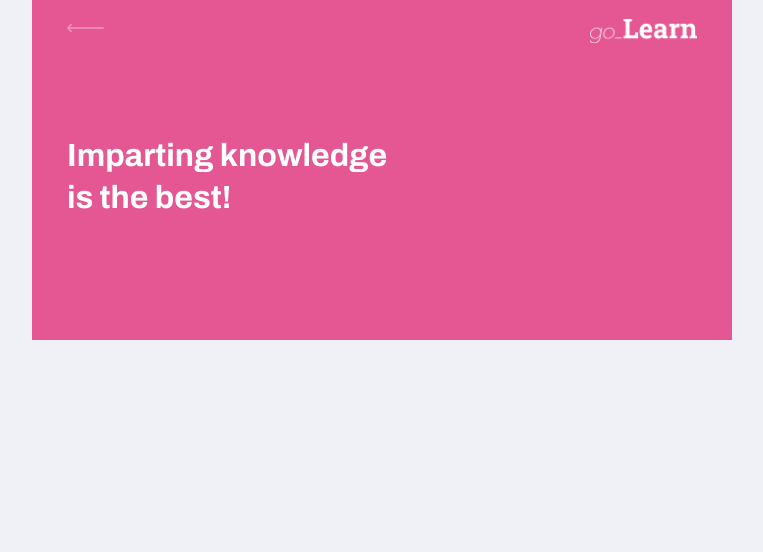
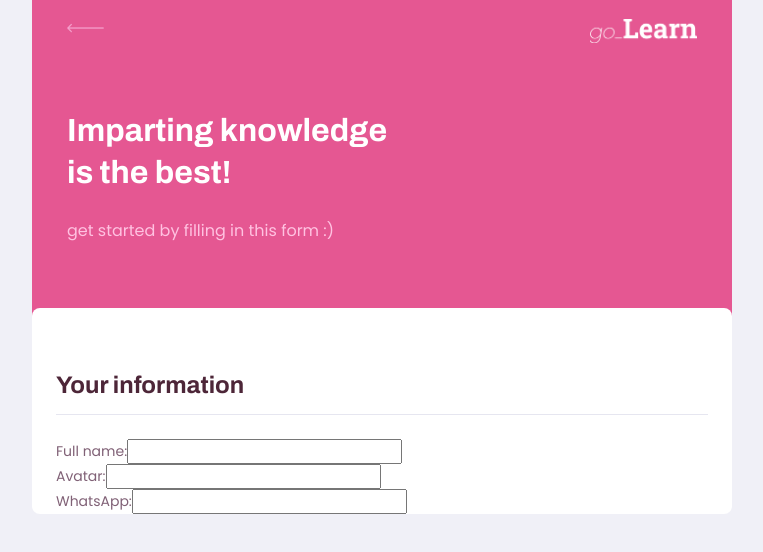
Before and after one commit to brunagerrard/web, a React (Create React App) app: page /teach in a window 1280 px wide. Shown: the top 552 px of the page, without its empty margins (258-1021 px from the left). Built offline with nearby package versions, Linux system fonts and the light colour scheme.

Commit message:
metade da aula 3 (pc bugando)

```diff
--- a/src/components/PageHeader/index.tsx
+++ b/src/components/PageHeader/index.tsx
@@ -9,6 +9,7 @@
 
 interface PageHeaderProps {
   title: string;
+  description?: string;
 }
 
 const PageHeader: React.FunctionComponent<PageHeaderProps> = (props) => {
@@ -23,6 +24,7 @@
 
       <div className="header-content">
           <strong>{props.title}</strong>
+          { props.description && <p>{props.description}</p> }
           {props.children}
       </div>
     </header>
--- a/src/components/PageHeader/styles.css
+++ b/src/components/PageHeader/styles.css
@@ -39,6 +39,14 @@
   color: var(--color-title-in-primary);
 }
 
+.page-header .header-content p {
+  max-width: 30rem;
+  font-size: 1.6rem;
+  line-height: 2.6rem;
+  color: var(--color-text-in-primary);
+  margin-top: 2.4rem;
+}
+
 @media (min-width: 700px) {
   .page-header {
     height: 340px;
--- a/src/pages/TeacherForm/index.tsx
+++ b/src/pages/TeacherForm/index.tsx
@@ -1,12 +1,37 @@
 import React from 'react';
 import PageHeader from '../../components/PageHeader';
+import './styles.css';
 
 function TeacherForm() {
     return (
         <div id="page-teacher-form" className="container">
-            <PageHeader title="Imparting knowledge is the best!"/>
+            <PageHeader
+                title="Imparting knowledge is the best!"
+                description="get started by filling in this form :)"
+            />
+
+            <main>
+                <fieldset>
+                    <legend>Your information</legend>
+
+                    <div className="input-block">
+                        <label htmlFor="name">Full name:</label>
+                        <input type="text" id="name"/>
+                    </div>
+
+                    <div className="input-block">
+                        <label htmlFor="avatar">Avatar:</label>
+                        <input type="text" id="avatar"/>
+                    </div>
+
+                    <div className="input-block">
+                        <label htmlFor="whatsapp">WhatsApp:</label>
+                        <input type="text" id="whatsapp"/>
+                    </div>
+                </fieldset>
+            </main>
         </div>
-    )
+        )
 }
 
 export default TeacherForm;
--- /dev/null
+++ b/src/pages/TeacherForm/styles.css
@@ -0,0 +1,39 @@
+#page-teacher-form {
+  width: 100vw;
+  height: 100vh;
+}
+
+#page-header-form .page-header .header-content {
+  margin-bottom: 6.4rem;
+}
+
+#page-teacher-form main {
+  background: var(--color-box-base);
+  width: 100%;
+  max-width: 74rem;
+  border-radius: 0.8rem;
+  margin: -3.2rem auto 3.2rem;
+  padding-top: 6.4rem;
+  overflow: hidden;
+}
+
+#page-teacher-form main fieldset {
+  border: 0;
+  padding: 0 2.4rem;
+}
+
+#page-teacher-form main fieldset + fieldset {
+  margin-top: 6.4rem;
+}
+
+#page-teacher-form main fieldset legend {
+  font: 700 2.4rem Archivo;
+  color: var(--color-text-title);
+  margin-bottom: 2.4rem;
+  display: flex;
+  align-items: center;
+  justify-content: space-between;
+  width: 100%;
+  padding-bottom: 1.6rem;
+  border-bottom: 1px solid var(--color-line-in-white);
+}
--- a/src/pages/TeacherList/index.tsx
+++ b/src/pages/TeacherList/index.tsx
@@ -9,12 +9,7 @@
         <div id="page-teacher-list" className="container">
             <PageHeader title="These are our availabe teachers.">
                 <form id="search-teachers">
-                    <div className="input-block">
-                        <label htmlFor="subject">
-                            Subject:
-                        </label>
-                        <input type="text" id="subject"/>
-                    </div>
+
 
                     <div className="input-block">
                         <label htmlFor="weekday">
```
Also changed, not shown: src/components/Input/index.tsx (added, +17 -0 lines), src/components/Input/styles.css (added).
